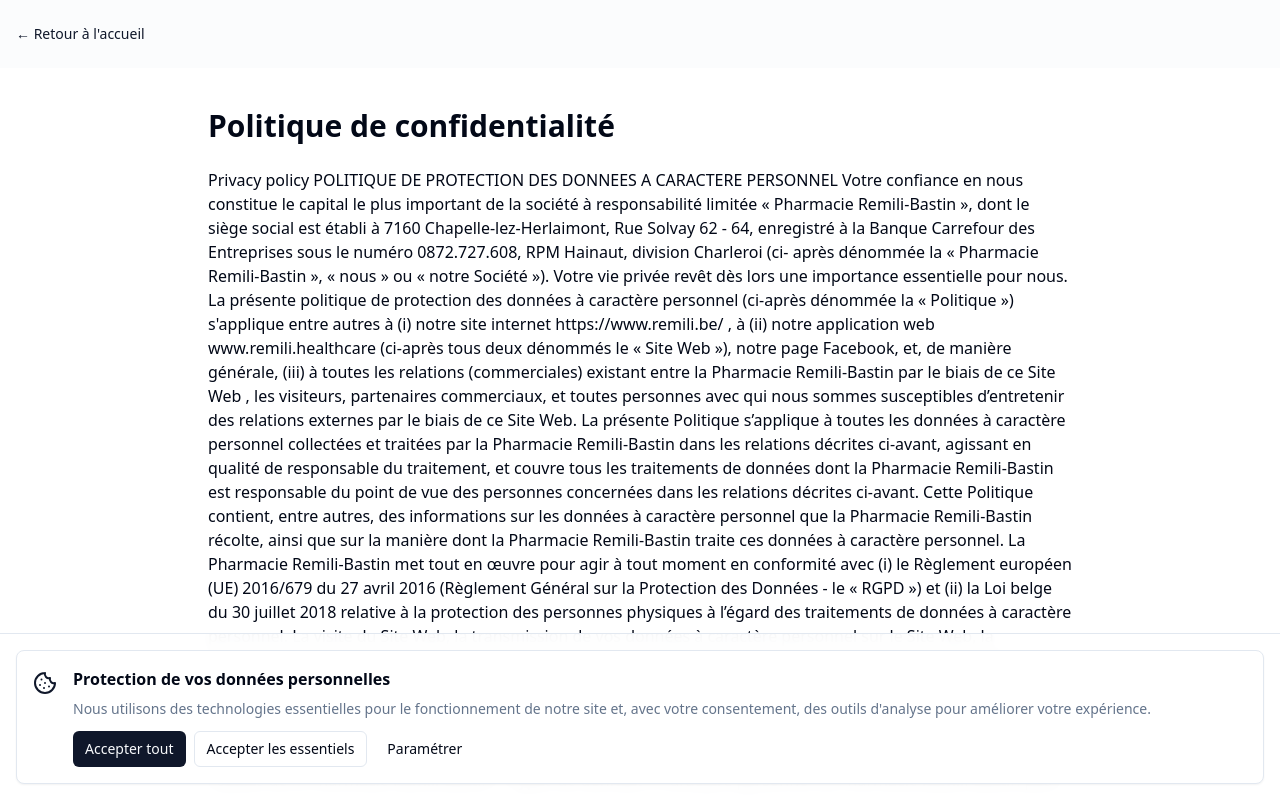
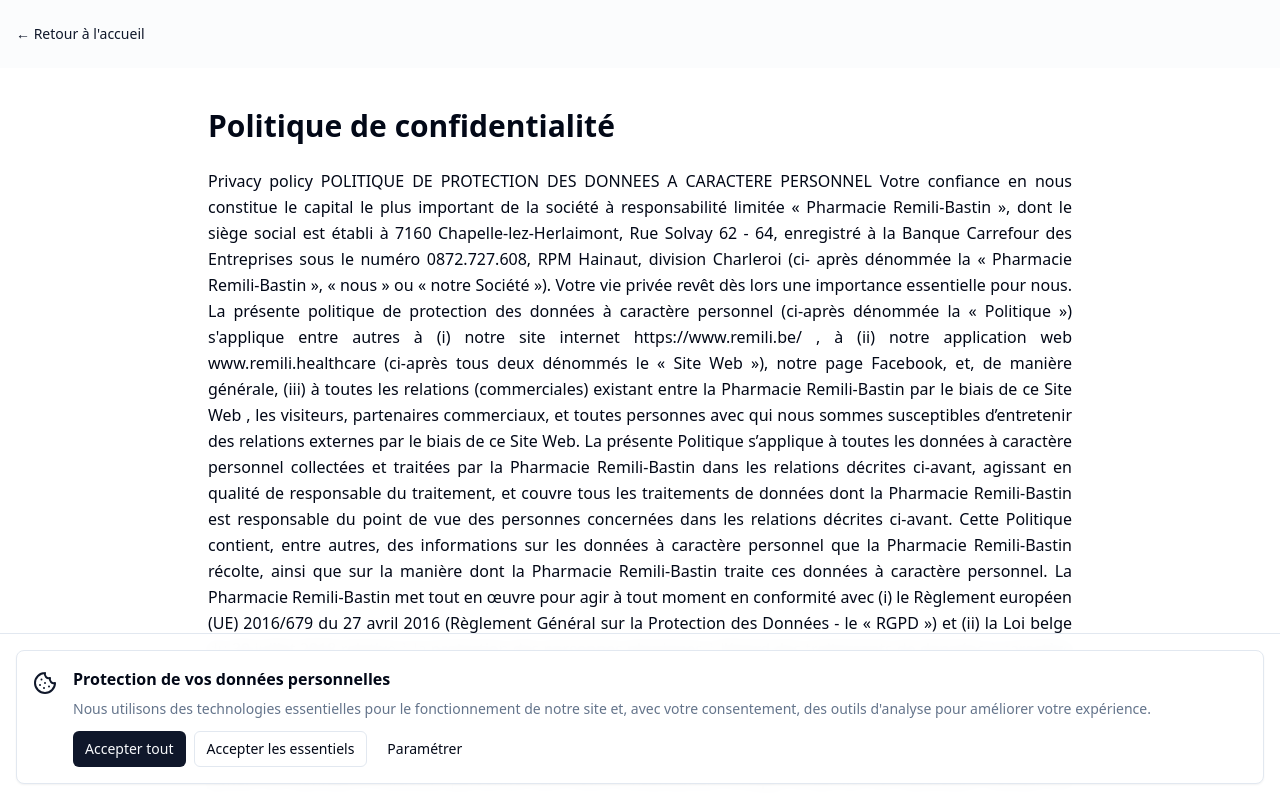
Before and after one commit to iliasrem/jab-ready-form, a React (Vite) app: page /politique-de-confidentialite in a window 1280 px wide. Shown: the top 798 px of the page. Built offline with nearby package versions, Linux system fonts and the light colour scheme.

Commit message:
Refactor text formatting
Adjust text formatting for better readability.

```diff
--- a/src/pages/PrivacyPolicy.tsx
+++ b/src/pages/PrivacyPolicy.tsx
@@ -49,7 +49,7 @@ export default function PrivacyPolicy() {
         <h1 className="text-3xl font-bold mb-6">Politique de confidentialité</h1>
 
         <article className="prose prose-sm md:prose-base max-w-none text-foreground">
-          <div className="whitespace-pre-line">
+          <div className="whitespace-pre-line text-justify leading-relaxed">
 Privacy policy
 POLITIQUE DE PROTECTION DES DONNEES A CARACTERE PERSONNEL
 
```
